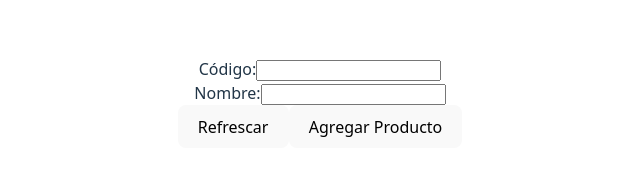
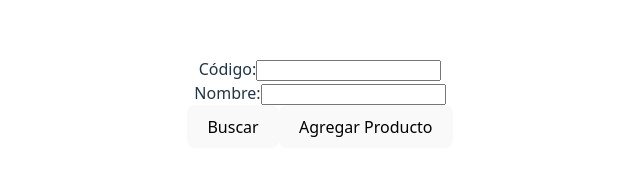
Before and after one commit to MarvinBT1988/FullStackMERNFrontend, a React (Vite) app: page /products in a window 1280 px wide. Shown: the part 220-408 px from the top of the page, without its empty margins (320-960 px from the left). Built offline with nearby package versions, Linux system fonts and the light colour scheme; no server answers.

Commit message:
correcion a router

```diff
--- a/package.json
+++ b/package.json
@@ -10,10 +10,9 @@
     "preview": "vite preview"
   },
   "dependencies": {
+    "axios": "^1.13.4",
     "react": "^19.2.0",
     "react-dom": "^19.2.0",
-    "axios": "^1.13.4",
-    "react-router-dom": "^7.13.0",
     "zod": "^4.3.6"
   },
   "devDependencies": {
--- a/src/App.jsx
+++ b/src/App.jsx
@@ -1,11 +1,18 @@
 
 import ProductsPage from './pages/products/ProductsPage'
 import './App.css'
+import { Routes, Route, Navigate,BrowserRouter } from 'react-router-dom';
 function App() {
 
   return (
     <>
-     <ProductsPage/>
+     <BrowserRouter>
+      <Routes>
+        <Route path="/products" element={<ProductsPage />} />
+
+        <Route path="*" element={<Navigate to="/products" replace />} />
+      </Routes>
+     </BrowserRouter>
     </>
   )
 }
--- a/src/pages/products/ProductsPage.jsx
+++ b/src/pages/products/ProductsPage.jsx
@@ -10,7 +10,7 @@ const ProductsPage = () => {
         codigo: '',
         nombre: ''
     });
-   // const navigate = useNavigate();
+    //const navigate = useNavigate();
    const fetchProducts = async () => {
         try {
             setLoading(true);
@@ -62,7 +62,7 @@ const ProductsPage = () => {
                         required
                     />
                 </div>
-               <button onClick={fetchProducts}>Refrescar</button>
+               <button onClick={fetchProducts}>Buscar</button>
               <button onClick={() => navigate('/products/create')}>Agregar Producto</button><br />
             </form>
             <h1>Lista de Productos</h1>
```
Also changed, not shown: 1 other file (tests, documents, lock files or other folders).
